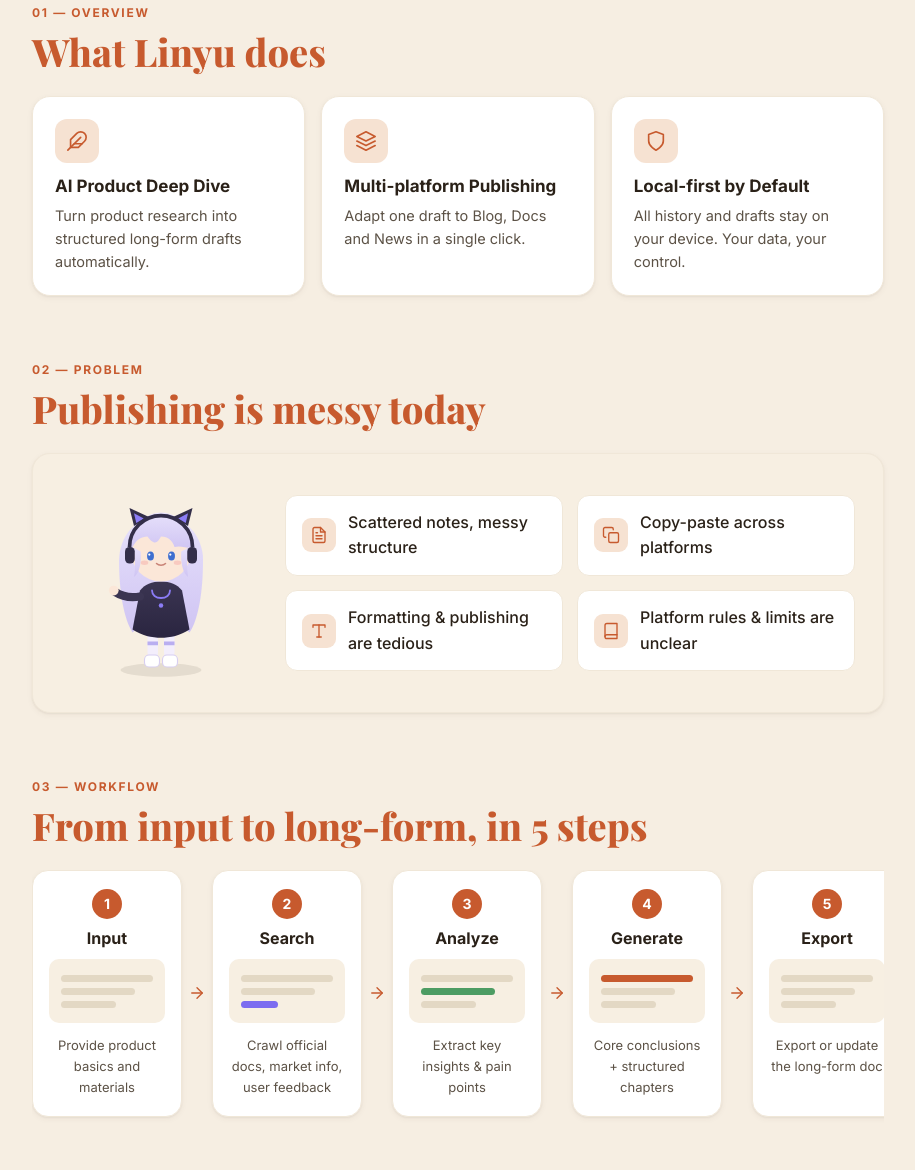
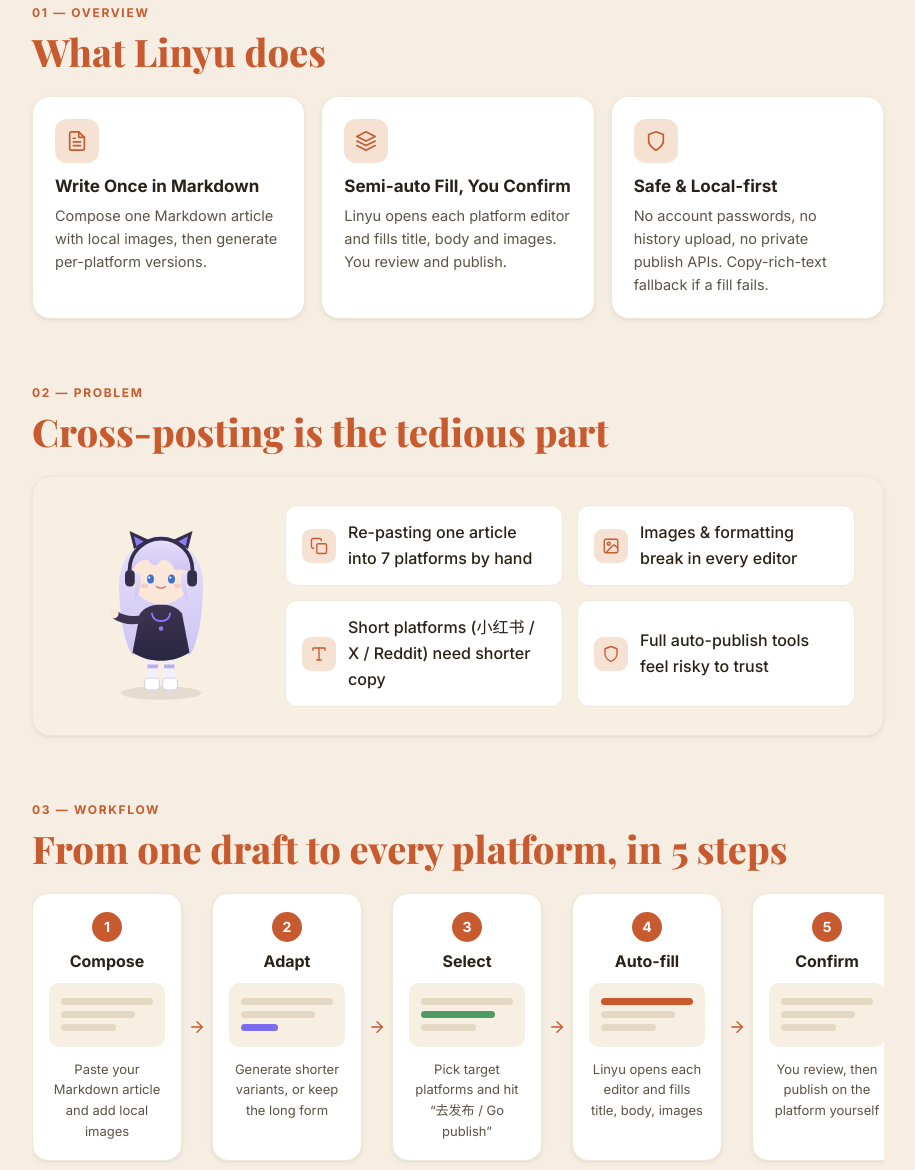
Before and after one commit to VioletScar-Hui/linyu, an Astro site in the folder showcase/: page /projects/linyu in a window 1280 px wide. Shown: the part 1410-2580 px from the top of the page, without its empty margins (322-1237 px from the left). Built offline with nearby package versions, Linux system fonts and the light colour scheme; Astro itself is replaced by a stand-in of ours.

Commit message:
Rewrite showcase copy to match the real extension (multi-platform distribution)
Aligns hero/overview/problem/workflow/tech-stack and popup platforms with README + manifest: semi-auto fill into 公众号/知乎/小红书/B站/X/Reddit, human-confirmed publish, WXT+React+MV3 stack. Removes invented AI-teardown copy and fake libraries.

```diff
--- a/showcase/src/data/project.ts
+++ b/showcase/src/data/project.ts
@@ -1,21 +1,22 @@
 // ============================================================
-// Linyu 灵羽 — 站点内容数据
+// Linyu 灵羽 — 站点内容数据（已对齐插件真实功能：多平台内容分发）
 // 改文案只动这里，不用碰页面结构。
+// 依据：仓库 README.md + manifest.json + 构建产物
 // ============================================================
 
 export const linyu = {
   name: 'Linyu',
   nameCn: '灵羽',
-  tagline: 'Chrome Publishing Assistant',
-  taglineLong: 'Chrome Publishing Assistant for multi-platform creators',
-  subtitle: 'AI product breakdown → long-form content',
+  tagline: 'Multi-platform Publishing Assistant',
+  taglineLong: 'One Markdown draft, semi-auto filled into 7+ content platforms',
+  subtitle: 'Write once → semi-auto fill to 公众号 / 知乎 / 小红书 / B站 / X / Reddit',
   description:
-    'Write once in Markdown, publish everywhere. A local-first assistant that helps creators turn scattered insights into polished, multi-platform long-form content — with fewer steps.',
+    'Linyu (灵羽) is a Chrome Manifest V3 extension for creators who publish the same article everywhere. Write one Markdown draft with local images — Linyu opens each platform’s editor and fills in the title, body and images. You keep the final review and hit publish yourself.',
 
   // 顶部标签（详情页 Hero）
-  tags: ['Chrome Extension', 'React', 'TypeScript', 'Local-first'],
+  tags: ['Chrome Extension', 'Manifest V3', 'Multi-platform', 'Local-first'],
   // 卡片标签（首页入口卡 / 组件卡）
-  cardTags: ['AI 工具', '内容创作', 'Chrome 扩展', '效率'],
+  cardTags: ['多平台分发', '内容创作', 'Chrome 扩展', '效率'],
 
   // 链接 —— 已接入真实仓库；liveDemo 之后可换成 Chrome 商店地址
   links: {
@@ -27,66 +28,66 @@ export const linyu = {
 
   // Hero 下方的三个小亮点
   highlights: [
-    { icon: 'shield', title: 'Local-first', text: 'Your data stays in your browser' },
-    { icon: 'layers', title: 'Multi-platform', text: 'One draft, many destinations' },
-    { icon: 'clock', title: 'Save time', text: 'Focus on creating, not formatting' },
+    { icon: 'layers', title: 'Multi-platform', text: '7+ targets from one draft' },
+    { icon: 'check', title: 'You stay in control', text: 'Fills the editor — you publish' },
+    { icon: 'shield', title: 'Local-first', text: 'No passwords, no history upload' },
   ],
 
-  // Overview —— 三句话讲清价值
+  // Overview —— 三句话讲清价值（对应 README 三点图文介绍）
   overview: [
     {
-      icon: 'feather',
-      title: 'AI Product Deep Dive',
-      text: 'Turn product research into structured long-form drafts automatically.',
+      icon: 'notes',
+      title: 'Write Once in Markdown',
+      text: 'Compose one Markdown article with local images, then generate per-platform versions.',
     },
     {
       icon: 'layers',
-      title: 'Multi-platform Publishing',
-      text: 'Adapt one draft to Blog, Docs and News in a single click.',
+      title: 'Semi-auto Fill, You Confirm',
+      text: 'Linyu opens each platform editor and fills title, body and images. You review and publish.',
     },
     {
       icon: 'shield',
-      title: 'Local-first by Default',
-      text: 'All history and drafts stay on your device. Your data, your control.',
+      title: 'Safe & Local-first',
+      text: 'No account passwords, no history upload, no private publish APIs. Copy-rich-text fallback if a fill fails.',
     },
   ],
 
-  // Problem —— 痛点
+  // Problem —— 多平台分发的真实痛点
   problems: [
-    { icon: 'notes', text: 'Scattered notes, messy structure' },
-    { icon: 'copy', text: 'Copy-paste across platforms' },
-    { icon: 'format', text: 'Formatting & publishing are tedious' },
-    { icon: 'rules', text: 'Platform rules & limits are unclear' },
+    { icon: 'copy', text: 'Re-pasting one article into 7 platforms by hand' },
+    { icon: 'image', text: 'Images & formatting break in every editor' },
+    { icon: 'format', text: 'Short platforms (小红书 / X / Reddit) need shorter copy' },
+    { icon: 'shield', text: 'Full auto-publish tools feel risky to trust' },
   ],
 
-  // Workflow —— 五步
+  // Workflow —— 五步（对应 README「第一次成功运行」）
   workflow: [
-    { step: 1, title: 'Input', text: 'Provide product basics and materials' },
-    { step: 2, title: 'Search', text: 'Crawl official docs, market info, user feedback' },
-    { step: 3, title: 'Analyze', text: 'Extract key insights & pain points' },
-    { step: 4, title: 'Generate', text: 'Core conclusions + structured chapters' },
-    { step: 5, title: 'Export', text: 'Export or update the long-form doc' },
+    { step: 1, title: 'Compose', text: 'Paste your Markdown article and add local images' },
+    { step: 2, title: 'Adapt', text: 'Generate shorter variants, or keep the long form' },
+    { step: 3, title: 'Select', text: 'Pick target platforms and hit “去发布 / Go publish”' },
+    { step: 4, title: 'Auto-fill', text: 'Linyu opens each editor and fills title, body, images' },
+    { step: 5, title: 'Confirm', text: 'You review, then publish on the platform yourself' },
   ],
 
   // Key Screens —— 四张关键界面
   keyScreens: [
-    { n: 1, title: 'Extension Popup', kind: 'popup' },
-    { n: 2, title: 'Content Preview', kind: 'preview' },
+    { n: 1, title: 'Distribution Popup', kind: 'popup' },
+    { n: 2, title: 'Variant Preview', kind: 'preview' },
     { n: 3, title: 'Platform Adapters', kind: 'adapters' },
     { n: 4, title: 'Editor Fill & Confirm', kind: 'editor' },
   ],
 
-  // Tech Stack
+  // Tech Stack（依据构建产物：WXT + React 的 MV3 扩展）
   techStack: [
+    'Chrome Manifest V3',
+    'WXT',
+    'React',
     'TypeScript',
-    'React',
     'Vite',
-    'Tailwind CSS',
-    'Chrome Extension API',
-    'Zustand',
-    'Marked',
-    'html-to-docx',
-    'Dexie (IndexedDB)',
+    'Content Scripts',
+    'Service Worker',
+    'chrome.storage',
+    'Markdown',
   ],
 
   // 详情页左侧目录锚点
@@ -100,25 +101,25 @@ export const linyu = {
     { id: 'links', label: 'Links' },
   ],
 
-  // 角色（详情页 Hero 卡）
+  // 角色（备用数据）
   role: {
     who: 'Solo Developer',
-    what: 'Product Design · Frontend · Extension · Local Storage',
+    what: 'Extension · Frontend · Multi-platform Automation',
   },
 };
 
-// 扩展弹窗里的内容（多处复用）
+// 扩展弹窗里的内容（多处复用）—— 队列=待分发的 Markdown 文章，平台=分发目标
 export const popup = {
   queue: [
-    { name: 'AI Product Deep Dive.md', status: 'ready' as const },
-    { name: 'Workflow Guide.md', status: 'ready' as const },
-    { name: 'Release Notes.md', status: 'draft' as const },
+    { name: '长文初稿.md', status: 'ready' as const },
+    { name: '新版本发布.md', status: 'ready' as const },
+    { name: '活动公告.md', status: 'draft' as const },
   ],
   imagesCount: 6,
   platforms: [
-    { name: 'Blog', status: 'ready' as const },
-    { name: 'Docs', status: 'ready' as const },
-    { name: 'News', status: 'draft' as const },
+    { name: '公众号', status: 'ready' as const },
+    { name: '知乎', status: 'ready' as const },
+    { name: '小红书', status: 'draft' as const },
   ],
 };
 
@@ -147,7 +148,7 @@ export const otherProjects = [
 // 站点作者信息（首页导航 / 页脚）—— 改成你自己的
 export const site = {
   author: 'VioletScar_Hui',
-  role: 'AI Product Manager',
+  role: 'Indie Developer',
   nav: [
     { label: 'Home', href: '/' },
     { label: 'Projects', href: '/#projects' },
--- a/showcase/src/layouts/Base.astro
+++ b/showcase/src/layouts/Base.astro
@@ -6,8 +6,8 @@ interface Props {
   description?: string;
 }
 const {
-  title = 'Linyu 灵羽 — Chrome Publishing Assistant',
-  description = 'Linyu (灵羽) is a local-first Chrome publishing assistant that turns AI product research into structured, multi-platform long-form content.',
+  title = 'Linyu 灵羽 — Multi-platform Publishing Assistant',
+  description = 'Linyu (灵羽) is a Chrome Manifest V3 extension that fills one Markdown article and images into 公众号, 知乎, 小红书, B站, X, Reddit and more — semi-automatically, with you in control of the final publish.',
 } = Astro.props;
 ---
 
--- a/showcase/src/pages/index.astro
+++ b/showcase/src/pages/index.astro
@@ -8,13 +8,13 @@ import ExtensionPopup from '../components/ExtensionPopup.astro';
 import BrowserMockup from '../components/BrowserMockup.astro';
 import { linyu, otherProjects } from '../data/project';
 
-const featBullets = ['Multi-platform publishing', 'AI-assisted content workflow', 'Markdown-first experience'];
+const featBullets = ['Distribute to 7+ platforms', 'Semi-auto fill, you confirm', 'Markdown-first, local-first'];
 const miniIcon: Record<string, { name: string; tone: string }> = {
   green: { name: 'layers', tone: 'mini--green' },
   amber: { name: 'copy', tone: 'mini--amber' },
   purple: { name: 'sparkles', tone: 'mini--purple' },
 };
-const featTags = ['Chrome Extension', 'React', 'Content Workflow', 'TypeScript'];
+const featTags = ['Chrome Extension', 'Manifest V3', 'Multi-platform', 'Markdown'];
 ---
 
 <Base title="Projects — Linyu 灵羽 & more">
--- a/showcase/src/pages/projects/linyu.astro
+++ b/showcase/src/pages/projects/linyu.astro
@@ -95,7 +95,7 @@ const pose = { point: undefined, think: undefined, stand: undefined };
       <!-- ===== Problem ===== -->
       <section id="problem" class="sec">
         <p class="eyebrow">02 — Problem</p>
-        <h2 class="section-title">Publishing is messy today</h2>
+        <h2 class="section-title">Cross-posting is the tedious part</h2>
         <div class="card problem">
           <div class="problem__mascot">
             <Mascot src={pose.think} size={150} flip />
@@ -114,7 +114,7 @@ const pose = { point: undefined, think: undefined, stand: undefined };
       <!-- ===== Workflow ===== -->
       <section id="workflow" class="sec">
         <p class="eyebrow">03 — Workflow</p>
-        <h2 class="section-title">From input to long-form, in 5 steps</h2>
+        <h2 class="section-title">From one draft to every platform, in 5 steps</h2>
         <div class="flow">
           {linyu.workflow.map((w, i) => (
             <>
@@ -143,7 +143,7 @@ const pose = { point: undefined, think: undefined, stand: undefined };
               <div class="shot__rows"><i></i><i></i><i></i></div>
               <div class="shot__btn"></div>
             </div>
-            <figcaption>1. Extension Popup</figcaption>
+            <figcaption>1. Distribution Popup</figcaption>
           </figure>
           <figure class="shot">
             <div class="shot__frame shot--preview">
@@ -151,7 +151,7 @@ const pose = { point: undefined, think: undefined, stand: undefined };
               <div class="shot__grid"><span></span><span></span><span></span></div>
               <i></i><i style="width:70%"></i>
             </div>
-            <figcaption>2. Content Preview</figcaption>
+            <figcaption>2. Variant Preview</figcaption>
           </figure>
           <figure class="shot">
             <div class="shot__frame shot--adapters">
```
